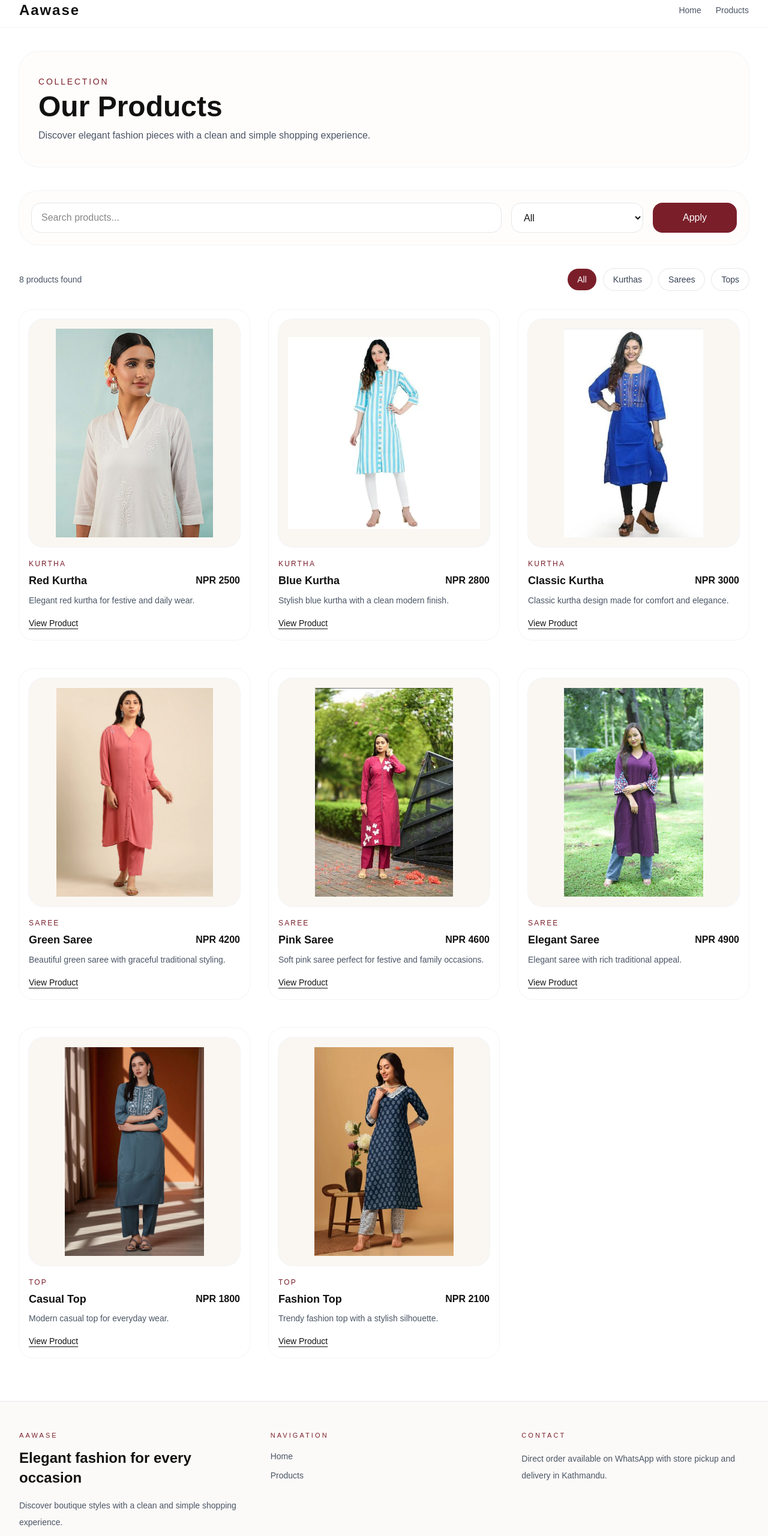
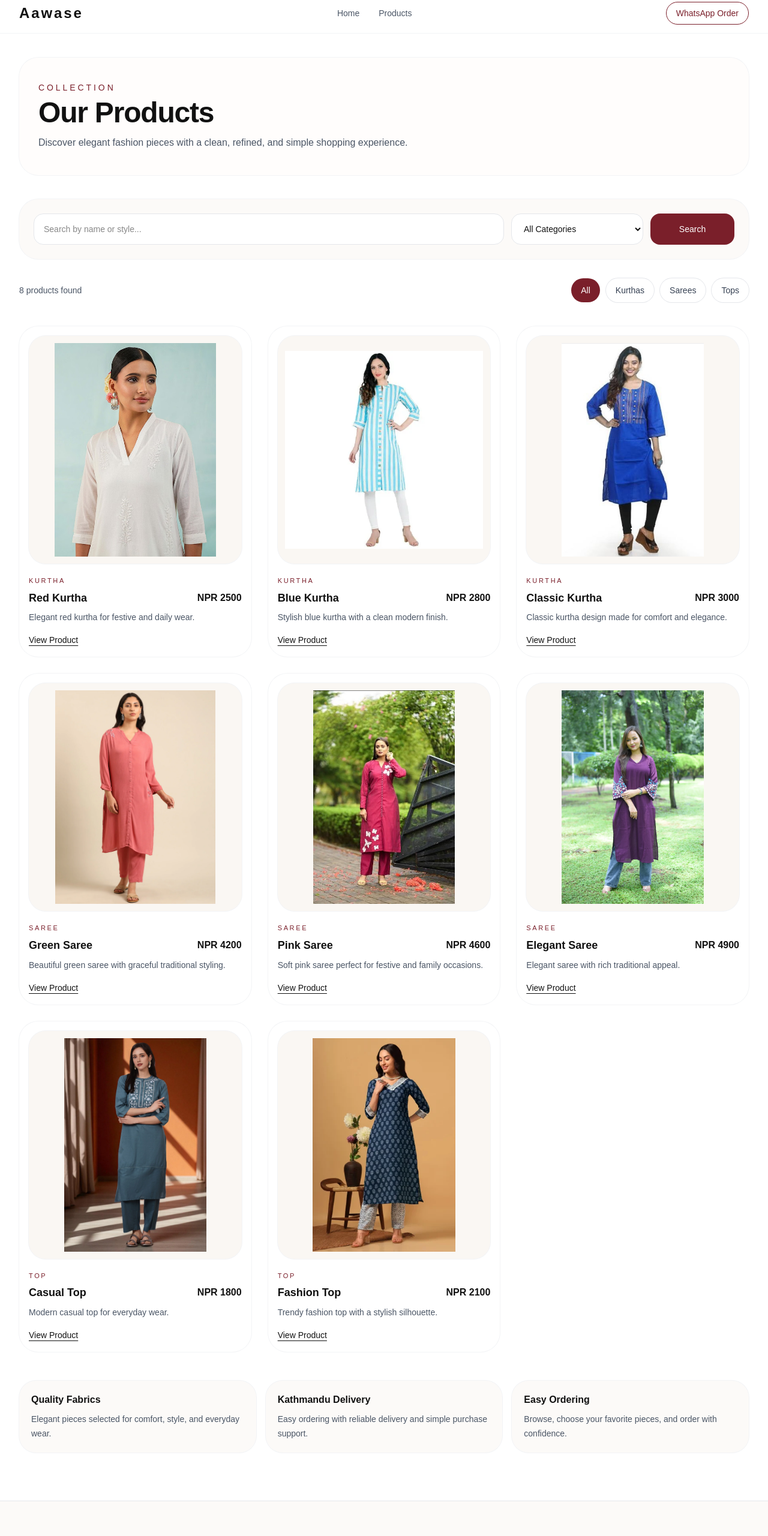
Before and after one commit to alpd-lgtm/osmic-fashion, a Next.js app: page /products in a window 1280 px wide. Shown: the part 60-2621 px from the top of the page at 60% size. Built offline with nearby package versions, Linux system fonts and the light colour scheme.

Commit message:
update homepage design

```diff
--- a/app/layout.tsx
+++ b/app/layout.tsx
@@ -35,22 +35,43 @@ export default function RootLayout({
 
           <main className="flex-1">{children}</main>
 
-          <footer className="mt-8 border-t border-gray-200 bg-[#FCFAF8] text-[#111111]">
-            <div className="mx-auto max-w-7xl px-4 py-10 sm:px-6 sm:py-12 lg:px-8">
-              <div className="grid grid-cols-1 gap-10 md:grid-cols-3">
-                <div>
+<footer className="mt-10 border-t border-gray-200 bg-[#FCFAF8] text-[#111111]">
+  <div className="mx-auto max-w-7xl px-4 py-12 sm:px-6 sm:py-14 lg:px-8">
+    <div className="grid grid-cols-1 gap-10 md:grid-cols-2 lg:grid-cols-4">
+      {/* Brand */}
+      <div className="lg:col-span-2">
         <p className="text-[11px] uppercase tracking-[0.28em] text-[#7A1F2A]">
           Aawase
         </p>
-                  <h3 className="mt-3 max-w-xs text-2xl font-semibold leading-snug">
+        <h3 className="mt-3 max-w-md text-2xl font-semibold leading-snug sm:text-3xl">
           Elegant fashion for every occasion
         </h3>
-                  <p className="mt-4 max-w-md text-sm leading-7 text-gray-600">
-                    Discover boutique styles with a clean and simple shopping
-                    experience.
+        <p className="mt-4 max-w-xl text-sm leading-7 text-gray-600 sm:text-base">
+          Discover boutique styles designed for comfort, confidence, and
+          everyday elegance. Aawase brings together simple shopping, refined
+          design, and carefully selected fashion pieces.
         </p>
+
+        <div className="mt-6 flex flex-wrap gap-3">
+          <a
+            href="https://wa.me/9779800000000"
+            target="_blank"
+            rel="noopener noreferrer"
+            className="inline-flex items-center justify-center rounded-full bg-[#7A1F2A] px-5 py-3 text-sm font-medium text-white transition hover:opacity-90"
+          >
+            Order on WhatsApp
+          </a>
+
+          <Link
+            href="/products"
+            className="inline-flex items-center justify-center rounded-full border border-gray-300 bg-white px-5 py-3 text-sm font-medium text-[#111111] transition hover:border-[#7A1F2A] hover:text-[#7A1F2A]"
+          >
+            Browse Products
+          </Link>
+        </div>
       </div>
 
+      {/* Navigation */}
       <div>
         <p className="text-[11px] uppercase tracking-[0.28em] text-[#7A1F2A]">
           Navigation
@@ -58,33 +79,36 @@ export default function RootLayout({
         <div className="mt-4 flex flex-col gap-3 text-sm">
           <Link
             href="/"
-                      className="text-gray-600 transition duration-300 hover:text-[#7A1F2A]"
+            className="text-gray-600 transition hover:text-[#7A1F2A]"
           >
             Home
           </Link>
           <Link
             href="/products"
-                      className="text-gray-600 transition duration-300 hover:text-[#7A1F2A]"
+            className="text-gray-600 transition hover:text-[#7A1F2A]"
           >
             Products
           </Link>
         </div>
       </div>
 
+      {/* Contact / Store Info */}
       <div>
         <p className="text-[11px] uppercase tracking-[0.28em] text-[#7A1F2A]">
           Contact
         </p>
-                  <p className="mt-4 max-w-sm text-sm leading-7 text-gray-600">
-                    Direct order available on WhatsApp with store pickup and
-                    delivery in Kathmandu.
-                  </p>
+        <div className="mt-4 space-y-3 text-sm leading-7 text-gray-600">
+          <p>Direct order available on WhatsApp.</p>
+          <p>Store pickup and delivery available in Kathmandu.</p>
+          <p>Simple boutique shopping with personal support.</p>
+        </div>
       </div>
     </div>
 
-              <div className="mt-8 flex flex-col gap-3 border-t border-gray-200 pt-5 text-sm text-gray-500 sm:flex-row sm:items-center sm:justify-between">
+    {/* Bottom bar */}
+    <div className="mt-10 flex flex-col gap-3 border-t border-gray-200 pt-5 text-sm text-gray-500 sm:flex-row sm:items-center sm:justify-between">
       <p>© 2026 Aawase. All rights reserved.</p>
-                <p>Designed for a clean and simple shopping experience.</p>
+      <p>Designed for a clean and elegant shopping experience.</p>
     </div>
   </div>
 </footer>
--- a/app/products/page.tsx
+++ b/app/products/page.tsx
@@ -25,42 +25,39 @@ export default async function ProductsPage({
   });
 
   return (
-    <main className="mx-auto max-w-7xl bg-white px-4 py-10 sm:px-6 lg:px-8">
+    <main className="mx-auto max-w-7xl bg-white px-4 py-8 sm:px-6 sm:py-10 lg:px-8">
       {/* HERO */}
-      <div className="mb-10 rounded-[2rem] bg-[#FFFDFC] px-6 py-8 ring-1 ring-gray-100 sm:px-8 sm:py-10">
-        <p className="text-sm uppercase tracking-[0.2em] text-[#7A1F2A]">
+      <section className="mb-8 rounded-[2rem] bg-[#FFFDFC] px-6 py-8 ring-1 ring-gray-100 sm:mb-10 sm:px-8 sm:py-10">
+        <p className="text-xs uppercase tracking-[0.28em] text-[#7A1F2A] sm:text-sm">
           Collection
         </p>
-        <h1 className="mt-2 text-4xl font-bold text-[#111111] sm:text-5xl">
+        <h1 className="mt-2 text-3xl font-bold tracking-tight text-[#111111] sm:text-4xl lg:text-5xl">
           Our Products
         </h1>
-        <p className="mt-3 max-w-2xl text-gray-600">
-          Discover elegant fashion pieces with a clean and simple shopping
-          experience.
+        <p className="mt-3 max-w-2xl text-sm leading-7 text-gray-600 sm:text-base">
+          Discover elegant fashion pieces with a clean, refined, and simple
+          shopping experience.
         </p>
-      </div>
+      </section>
 
       {/* FILTER FORM */}
-      <form
-        action="/products"
-        method="GET"
-        className="mb-10 rounded-[2rem] bg-[#FFFDFC] p-4 ring-1 ring-gray-100 sm:p-5"
-      >
-        <div className="grid grid-cols-1 gap-4 md:grid-cols-[1fr_220px_140px]">
+      <section className="mb-6 rounded-[2rem] bg-[#FCFAF8] p-4 ring-1 ring-gray-100 sm:mb-8 sm:p-5 lg:p-6">
+        <form action="/products" method="GET">
+          <div className="grid grid-cols-1 gap-3 md:grid-cols-[1fr_220px_140px]">
             <input
               type="text"
               name="search"
               defaultValue={params.search || ""}
-            placeholder="Search products..."
-            className="w-full rounded-2xl border border-gray-200 bg-white px-4 py-3 text-[#111111] outline-none transition focus:border-[#7A1F2A]"
+              placeholder="Search by name or style..."
+              className="min-h-[52px] w-full rounded-2xl border border-gray-200 bg-white px-4 text-sm text-[#111111] outline-none transition focus:border-[#7A1F2A]"
             />
 
             <select
               name="category"
               defaultValue={selectedCategory}
-            className="w-full rounded-2xl border border-gray-200 bg-white px-4 py-3 text-[#111111] outline-none transition focus:border-[#7A1F2A]"
+              className="min-h-[52px] w-full rounded-2xl border border-gray-200 bg-white px-4 text-sm text-[#111111] outline-none transition focus:border-[#7A1F2A]"
             >
-            <option value="all">All</option>
+              <option value="all">All Categories</option>
               <option value="kurtha">Kurthas</option>
               <option value="saree">Sarees</option>
               <option value="top">Tops</option>
@@ -68,24 +65,25 @@ export default async function ProductsPage({
 
             <button
               type="submit"
-            className="rounded-2xl bg-[#7A1F2A] px-5 py-3 text-white transition hover:opacity-90"
+              className="min-h-[52px] rounded-2xl bg-[#7A1F2A] px-5 text-sm font-medium text-white transition hover:opacity-90"
             >
-            Apply
+              Search
             </button>
           </div>
         </form>
+      </section>
 
-      {/* FILTER CHIPS */}
-      <div className="mb-8 flex flex-wrap items-center justify-between gap-4">
+      {/* FILTER CHIPS + RESULT COUNT */}
+      <section className="mb-8 flex flex-col gap-4 sm:mb-10 lg:flex-row lg:items-center lg:justify-between">
         <p className="text-sm text-gray-600">
           {filteredProducts.length} product
           {filteredProducts.length !== 1 ? "s" : ""} found
         </p>
 
-        <div className="flex flex-wrap items-center gap-3">
+        <div className="flex flex-wrap items-center gap-2.5">
           <Link
             href="/products"
-            className={`rounded-full px-4 py-2 text-sm transition ${
+            className={`rounded-full px-4 py-2.5 text-sm font-medium transition ${
               selectedCategory === "all" && !params.search
                 ? "bg-[#7A1F2A] text-white"
                 : "bg-white text-gray-700 ring-1 ring-gray-200 hover:text-[#7A1F2A]"
@@ -98,7 +96,7 @@ export default async function ProductsPage({
             href={`/products?category=kurtha${
               params.search ? `&search=${encodeURIComponent(params.search)}` : ""
             }`}
-            className={`rounded-full px-4 py-2 text-sm transition ${
+            className={`rounded-full px-4 py-2.5 text-sm font-medium transition ${
               selectedCategory === "kurtha"
                 ? "bg-[#7A1F2A] text-white"
                 : "bg-white text-gray-700 ring-1 ring-gray-200 hover:text-[#7A1F2A]"
@@ -111,7 +109,7 @@ export default async function ProductsPage({
             href={`/products?category=saree${
               params.search ? `&search=${encodeURIComponent(params.search)}` : ""
             }`}
-            className={`rounded-full px-4 py-2 text-sm transition ${
+            className={`rounded-full px-4 py-2.5 text-sm font-medium transition ${
               selectedCategory === "saree"
                 ? "bg-[#7A1F2A] text-white"
                 : "bg-white text-gray-700 ring-1 ring-gray-200 hover:text-[#7A1F2A]"
@@ -124,7 +122,7 @@ export default async function ProductsPage({
             href={`/products?category=top${
               params.search ? `&search=${encodeURIComponent(params.search)}` : ""
             }`}
-            className={`rounded-full px-4 py-2 text-sm transition ${
+            className={`rounded-full px-4 py-2.5 text-sm font-medium transition ${
               selectedCategory === "top"
                 ? "bg-[#7A1F2A] text-white"
                 : "bg-white text-gray-700 ring-1 ring-gray-200 hover:text-[#7A1F2A]"
@@ -136,17 +134,17 @@ export default async function ProductsPage({
           {(params.search || selectedCategory !== "all") && (
             <Link
               href="/products"
-              className="text-sm text-[#7A1F2A] underline underline-offset-4 hover:opacity-80"
+              className="ml-1 text-sm font-medium text-[#7A1F2A] underline underline-offset-4 hover:opacity-80"
             >
               Clear filters
             </Link>
           )}
         </div>
-      </div>
+      </section>
 
       {/* EMPTY STATE */}
       {filteredProducts.length === 0 ? (
-        <div className="rounded-[2rem] bg-[#FFFDFC] px-6 py-16 text-center ring-1 ring-gray-100">
+        <section className="rounded-[2rem] bg-[#FFFDFC] px-6 py-16 text-center ring-1 ring-gray-100">
           <h2 className="text-2xl font-semibold text-[#111111]">
             No products found
           </h2>
@@ -155,60 +153,93 @@ export default async function ProductsPage({
           </p>
           <Link
             href="/products"
-            className="mt-6 inline-block rounded-xl bg-[#7A1F2A] px-5 py-3 text-white transition hover:opacity-90"
+            className="mt-6 inline-flex rounded-xl bg-[#7A1F2A] px-5 py-3 text-white transition hover:opacity-90"
           >
             View All Products
           </Link>
-        </div>
+        </section>
       ) : (
-        <div className="grid grid-cols-1 gap-x-8 gap-y-12 sm:grid-cols-2 lg:grid-cols-3">
+        <>
+          {/* PRODUCT GRID */}
+          <section className="grid grid-cols-1 gap-6 sm:grid-cols-2 lg:grid-cols-3 xl:gap-7">
             {filteredProducts.map((product) => (
               <article
                 key={product.id}
-              className="group rounded-3xl bg-white p-4 ring-1 ring-gray-100 transition duration-300 hover:-translate-y-1 hover:shadow-md hover:ring-[#7A1F2A]/20"
+                className="group rounded-[2rem] bg-white p-4 ring-1 ring-gray-100 transition duration-300 hover:-translate-y-1 hover:shadow-lg hover:ring-[#7A1F2A]/15"
               >
                 <Link href={`/products/${product.slug}`} className="block">
-                <div className="relative h-[380px] w-full overflow-hidden rounded-3xl bg-[#FAF7F3] ring-1 ring-gray-100">
+                  <div className="relative h-[320px] w-full overflow-hidden rounded-[1.75rem] bg-[#FAF7F3] ring-1 ring-gray-100 sm:h-[360px] lg:h-[380px]">
                     <Image
                       src={product.image}
                       alt={product.name}
                       fill
-                    className="object-contain p-4 transition duration-500 group-hover:scale-[1.03]"
+                      className="object-contain p-3 transition duration-500 group-hover:scale-[1.04]"
                     />
                   </div>
                 </Link>
 
                 <div className="mt-5">
-                <p className="text-xs uppercase tracking-[0.18em] text-[#7A1F2A]">
+                  <p className="text-[11px] uppercase tracking-[0.24em] text-[#7A1F2A]">
                     {product.category}
                   </p>
 
                   <div className="mt-2 flex items-start justify-between gap-4">
-                  <h2 className="text-lg font-semibold leading-snug text-[#111111]">
+                    <h2 className="text-base font-semibold leading-snug text-[#111111] sm:text-lg">
                       <Link href={`/products/${product.slug}`}>
                         {product.name}
                       </Link>
                     </h2>
 
-                  <p className="shrink-0 text-base font-semibold text-[#111111]">
+                    <p className="shrink-0 text-sm font-semibold text-[#111111] sm:text-base">
                       NPR {product.price}
                     </p>
                   </div>
 
-                <p className="mt-2 text-sm leading-6 text-gray-600">
+                  <p className="mt-2 line-clamp-2 text-sm leading-6 text-gray-600">
                     {product.description}
                   </p>
 
                   <Link
                     href={`/products/${product.slug}`}
-                  className="mt-4 inline-block text-sm font-medium text-[#111111] underline underline-offset-4 hover:text-[#7A1F2A]"
+                    className="mt-4 inline-flex items-center text-sm font-medium text-[#111111] underline underline-offset-4 transition hover:text-[#7A1F2A]"
                   >
                     View Product
                   </Link>
                 </div>
               </article>
             ))}
+          </section>
+
+          {/* TRUST SECTION */}
+          <section className="mt-12 grid grid-cols-1 gap-4 sm:grid-cols-2 lg:grid-cols-3">
+            <div className="rounded-[1.75rem] bg-[#FCFAF8] px-5 py-5 ring-1 ring-gray-100">
+              <h3 className="text-base font-semibold text-[#111111]">
+                Quality Fabrics
+              </h3>
+              <p className="mt-2 text-sm leading-6 text-gray-600">
+                Elegant pieces selected for comfort, style, and everyday wear.
+              </p>
             </div>
+
+            <div className="rounded-[1.75rem] bg-[#FCFAF8] px-5 py-5 ring-1 ring-gray-100">
+              <h3 className="text-base font-semibold text-[#111111]">
+                Kathmandu Delivery
+              </h3>
+              <p className="mt-2 text-sm leading-6 text-gray-600">
+                Easy ordering with reliable delivery and simple purchase support.
+              </p>
+            </div>
+
+            <div className="rounded-[1.75rem] bg-[#FCFAF8] px-5 py-5 ring-1 ring-gray-100">
+              <h3 className="text-base font-semibold text-[#111111]">
+                Easy Ordering
+              </h3>
+              <p className="mt-2 text-sm leading-6 text-gray-600">
+                Browse, choose your favorite pieces, and order with confidence.
+              </p>
+            </div>
+          </section>
+        </>
       )}
     </main>
   );
--- a/components/SiteHeader.tsx
+++ b/components/SiteHeader.tsx
@@ -10,37 +10,55 @@ export default function SiteHeader() {
     <>
       <div className="h-1 w-full bg-[#7A1F2A]" />
 
-      <div className="border-b border-gray-100 bg-[#FAF7F3] px-4 py-2 text-center text-xs font-medium leading-5 text-gray-700 sm:py-3 sm:text-sm">
+      {/* Announcement bar */}
+      <div className="border-b border-gray-100 bg-[#FAF7F3] px-4 py-2 text-center text-[11px] font-medium leading-5 text-gray-700 sm:py-3 sm:text-sm">
         Direct order available on WhatsApp · Store pickup and delivery in Kathmandu
       </div>
 
+      {/* Header */}
       <header className="sticky top-0 z-50 border-b border-gray-100 bg-white/95 backdrop-blur">
-        <div className="mx-auto flex max-w-7xl items-center justify-between px-4 py-3 sm:px-6 lg:px-8">
+        <div className="mx-auto flex max-w-7xl items-center justify-between px-4 py-3.5 sm:px-6 lg:px-8">
+          {/* Logo */}
           <Link
             href="/"
-            className="text-xl font-semibold tracking-[0.08em] text-[#111111] sm:text-2xl"
+            className="text-xl font-semibold tracking-[0.12em] text-[#111111] transition hover:text-[#7A1F2A] sm:text-2xl"
           >
             Aawase
           </Link>
 
           {/* Desktop Nav */}
-          <nav className="hidden items-center gap-6 text-sm font-medium text-gray-600 md:flex">
-            <Link href="/" className="transition hover:text-[#7A1F2A]">
+          <nav className="hidden items-center gap-8 md:flex">
+            <Link
+              href="/"
+              className="text-sm font-medium text-gray-600 transition hover:text-[#7A1F2A]"
+            >
               Home
             </Link>
             <Link
               href="/products"
-              className="transition hover:text-[#7A1F2A]"
+              className="text-sm font-medium text-gray-600 transition hover:text-[#7A1F2A]"
             >
               Products
             </Link>
           </nav>
 
+          {/* Desktop CTA */}
+          <div className="hidden md:flex">
+            <a
+              href="https://wa.me/9779800000000"
+              target="_blank"
+              rel="noopener noreferrer"
+              className="inline-flex items-center justify-center rounded-full border border-[#7A1F2A] px-4 py-2 text-sm font-medium text-[#7A1F2A] transition hover:bg-[#7A1F2A] hover:text-white"
+            >
+              WhatsApp Order
+            </a>
+          </div>
+
           {/* Mobile Menu Button */}
           <button
             type="button"
             onClick={() => setMenuOpen(!menuOpen)}
-            className="inline-flex items-center justify-center rounded-xl border border-gray-200 p-2 text-[#111111] md:hidden"
+            className="inline-flex items-center justify-center rounded-xl border border-gray-200 p-2 text-[#111111] transition hover:border-[#7A1F2A] hover:text-[#7A1F2A] md:hidden"
             aria-label="Toggle menu"
           >
             <svg
@@ -86,6 +104,16 @@ export default function SiteHeader() {
               >
                 Products
               </Link>
+
+              <a
+                href="https://wa.me/9779800000000"
+                target="_blank"
+                rel="noopener noreferrer"
+                onClick={() => setMenuOpen(false)}
+                className="mt-3 inline-flex items-center justify-center rounded-full bg-[#7A1F2A] px-5 py-3 text-sm font-medium text-white transition hover:opacity-90"
+              >
+                Order on WhatsApp
+              </a>
             </nav>
           </div>
         )}
```
Also changed, not shown: app/page.tsx (+48 -4 lines), app/products/[slug]/page.tsx (+8 -8 lines). Lines whose indentation alone changed are shown as unchanged.
